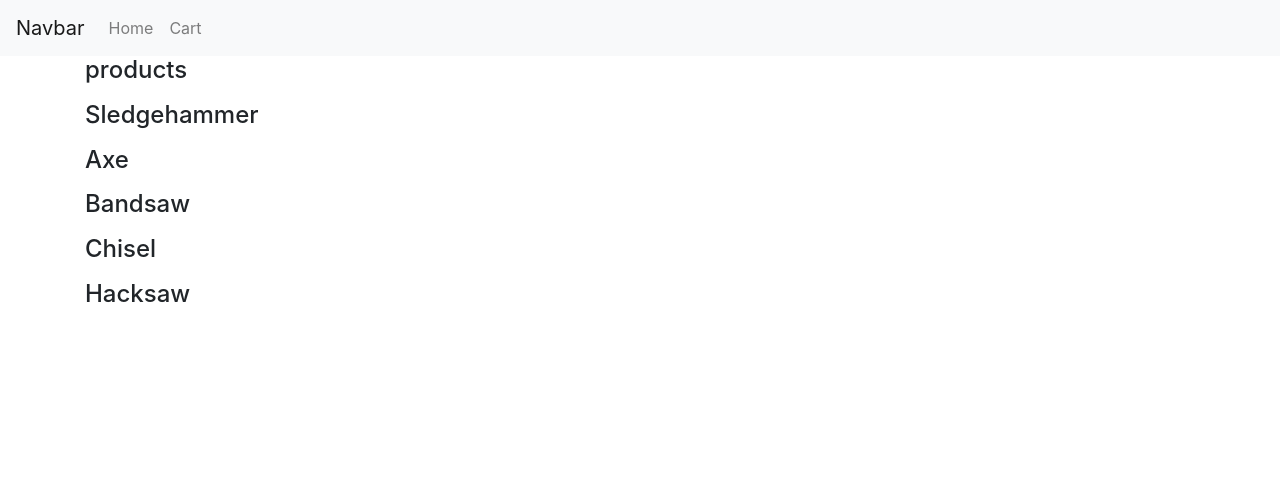
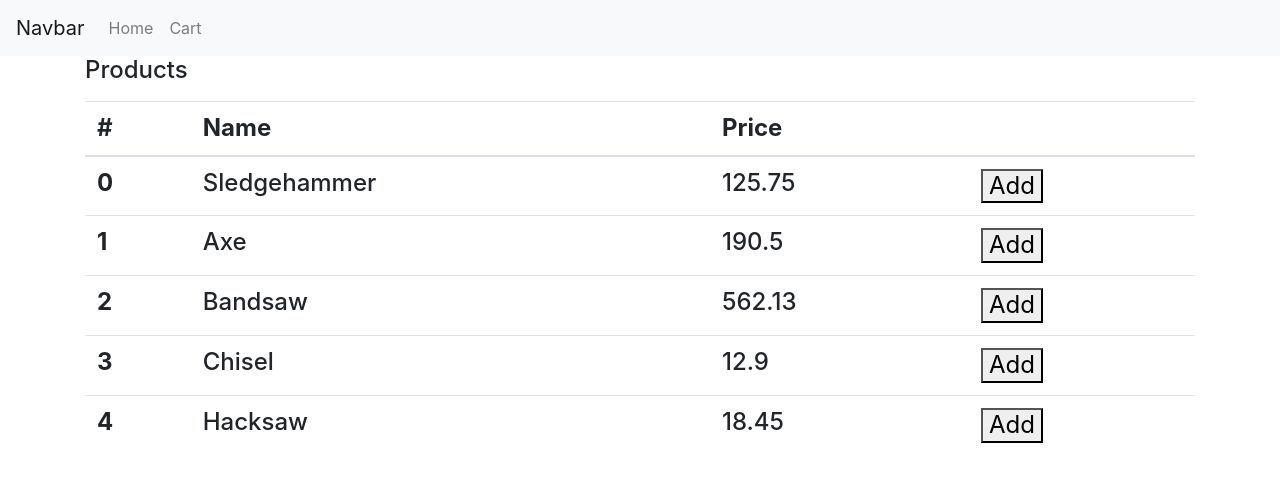
Before and after one commit to dy0917/ezyvet-frontend-test, a React (Create React App) app: page / in a window 1280 px wide. Shown: the top 482 px of the page. Built offline with nearby package versions, Linux system fonts and the light colour scheme.

Commit message:
init cart

```diff
--- a/package.json
+++ b/package.json
@@ -9,6 +9,7 @@
   },
   "dependencies": {
     "bootstrap": "^4.3.1",
+    "lodash": "^4.17.15",
     "react": "^16.9.0",
     "react-bootstrap": "^1.0.0-beta.12",
     "react-dom": "^16.9.0",
--- a/src/index.js
+++ b/src/index.js
@@ -2,8 +2,8 @@ import React from 'react';
 import ReactDOM from 'react-dom';
 import App from './App';
 import 'bootstrap/dist/css/bootstrap.min.css';
-import store from './stores'
-import {Provider} from 'react-redux'
+import store from './stores';
+import {Provider} from 'react-redux';
 
 ReactDOM.render(
     <Provider store={store}>
--- a/src/pages/Cart.js
+++ b/src/pages/Cart.js
@@ -1,9 +1,60 @@
 import React from 'react';
+import { connect } from 'react-redux';
+import _ from 'lodash';
 
-const Cart=() => (
-    <div>
-        <h1>Welcome to the Tornadoes Website!</h1>
-    </div>
-);
 
-export default Cart;
+class Cart extends React.Component {
+   get newItemsCheapestFirst() {
+
+        const d = _.chain(this.props.cart)
+        .groupBy("name")
+        .map((value, key) => ({ name: key, price:value[0].price, products: value }))
+        .value();
+        return d;
+      }
+
+    render() {
+        return (
+            <div className="container">
+                <h4 className="align-content-center">
+                    <p>Cart</p>
+                    </h4>
+                    <table className="table">
+                      <thead>
+                        <tr>
+                          <th scope="col">#</th>
+                          <th scope="col">Name</th>
+                          <th scope="col">Price</th>
+                          <th scope="col">Total</th>
+                        </tr>
+                      </thead>
+                      <tbody>
+                      {
+                        this.newItemsCheapestFirst.map((p, i) => {
+                          return (
+                            <tr key={i}>
+                            <th scope="row">{i}</th>
+                            <td>{p.name}</td>
+                            <td>{p.price}</td>
+                            <td></td>
+                          </tr>
+                          )
+                        })
+                      }
+                      </tbody>
+                    </table>
+            </div>
+        );
+    }
+}
+
+const mapStateToProps=(state)=>{
+    return {...state}
+}
+
+const mapDispatchToProps = dispatch => {
+  return {
+  }
+}
+
+export default connect(mapStateToProps, mapDispatchToProps)(Cart);
--- a/src/pages/Products.js
+++ b/src/pages/Products.js
@@ -3,30 +3,55 @@ import { connect } from 'react-redux';
 
 
 class Products extends React.Component {
-    constructor(props){
-        super(props);
-        console.log(props);
+  handleClick = (e, p) => {
+    e.stopPropagation(); //stop init adding item
+    this.props.addProduct(p);
   }
   render() {
       return (
           <div className="container">
               <h4 className="align-content-center">
-                    <p>products</p>
-                    {this.props.products.map((p, i) => {
+                  <p>Products</p>
+                  <table className="table">
+                    <thead>
+                      <tr>
+                        <th scope="col">#</th>
+                        <th scope="col">Name</th>
+                        <th scope="col">Price</th>
+                        <th scope="col"></th>
+                      </tr>
+                    </thead>
+                    <tbody>
+                    {
+                      this.props.products.map((p, i) => {
                         return (
-                            <p>{p.name}</p>
+                          <tr key={i}>
+                          <th scope="row">{i}</th>
+                          <td>{p.name}</td>
+                          <td>{p.price}</td>
+                          <td> <button onClick={(e) => this.handleClick(e,p)}>Add</button></td>
+                        </tr>
                         )
-
                       })
                     }
+                    </tbody>
+                  </table>
               </h4>
           </div>
       );
   }
 }
 
-function mapStateToProps(state){
-    return {...state.products}
+const mapStateToProps=(state)=>{
+    return {...state}
 }
 
-export default connect(mapStateToProps)(Products);
+const mapDispatchToProps = dispatch => {
+  return {
+    addProduct: (p) =>{
+      dispatch({ type: 'ADD_PRODUCT', product: p })
+    }
+  }
+}
+
+export default connect(mapStateToProps, mapDispatchToProps)(Products);
--- /dev/null
+++ b/src/reducers/cart.js
@@ -0,0 +1,15 @@
+const initialState = [];
+
+const cartReducer= (state = initialState, action)=>{
+    switch (action.type) {
+        case 'ADD_PRODUCT':
+            return [
+              ...state,
+              action.product
+            ]
+        default:
+            return state;
+    }
+};
+
+export default cartReducer;
--- a/src/reducers/products.js
+++ b/src/reducers/products.js
@@ -1,4 +1,4 @@
-const initialState = {products:[
+const initialState = [
     {
         name: 'Sledgehammer',
         price: 125.75
@@ -19,7 +19,7 @@ const initialState = {products:[
         price: 18.45
 
     }
-]};
+];
 
 const productReducer= (state = initialState, action)=>{
     switch (action.type) {
--- a/src/stores/index.js
+++ b/src/stores/index.js
@@ -1,8 +1,10 @@
 import { createStore, combineReducers } from 'redux'
 import productReducer from '../reducers/products'
+import cartReducer from '../reducers/cart'
 
 const rootReducers = combineReducers({
-    products: productReducer
+    products: productReducer,
+    cart: cartReducer
 })
 const store = createStore(rootReducers,
     window.__REDUX_DEVTOOLS_EXTENSION__ && window.__REDUX_DEVTOOLS_EXTENSION__());
```
Lines whose indentation alone changed are shown as unchanged.
